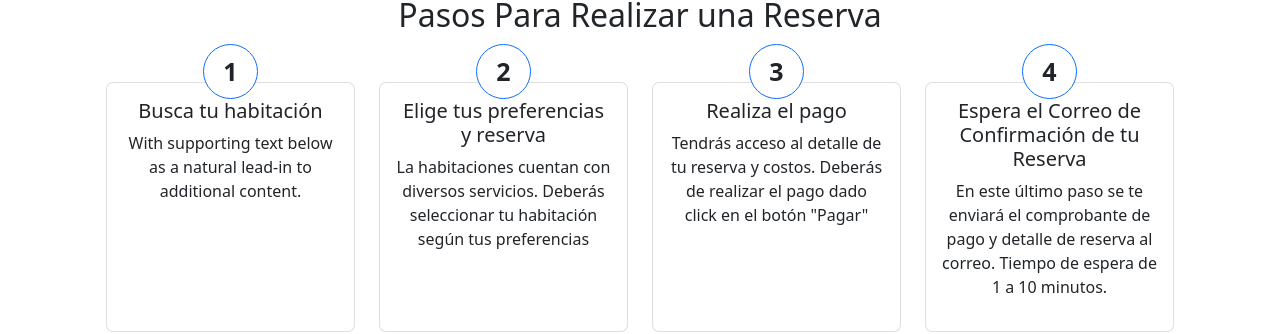
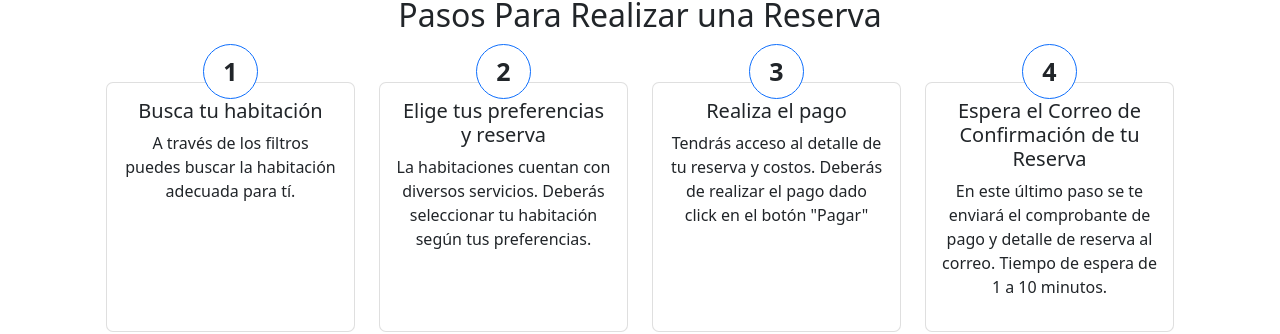
Before and after one commit to rodrigo-calle/booking-system-frontend, an Angular app: page / in a window 1280 px wide. Shown: the part 2935-3269 px from the top of the page. Built offline with nearby package versions, Linux system fonts and the light colour scheme.

Commit message:
adding information

```diff
--- a/src/app/pages/home/home.component.html
+++ b/src/app/pages/home/home.component.html
@@ -166,7 +166,7 @@
                <div class="card" style="border-radius: 7px; height: 250px;">
                     <div class="card-body text-center">
                         <h5 class="card-title">Busca tu habitación</h5>
-                        <p class="card-text">With supporting text below as a natural lead-in to additional content.</p>
+                        <p class="card-text">A través de los filtros puedes buscar la habitación adecuada para tí.</p>
                     </div>
                 </div>
             </div>
@@ -177,7 +177,8 @@
               <div class="card" style="border-radius: 7px; height: 250px;">
                 <div class="card-body text-center ">
                   <h5 class="card-title">Elige tus preferencias y reserva</h5>
-                  <p class="card-text">La habitaciones cuentan con diversos servicios. Deberás seleccionar tu habitación según tus preferencias </p>
+                  <p class="card-text">La habitaciones cuentan con diversos servicios.
+                    Deberás seleccionar tu habitación según tus preferencias.</p>
 
                 </div>
             </div>
@@ -201,7 +202,8 @@
               <div class="card" style="border-radius: 7px; height: 250px;">
                   <div class="card-body text-center">
                   <h5 class="card-title">Espera el Correo de Confirmación de tu Reserva</h5>
-                  <p class="card-text">En este último paso se te enviará el comprobante de pago y detalle de reserva al correo. Tiempo de espera de 1 a 10 minutos.</p>
+                  <p class="card-text">En este último paso se te enviará el comprobante de pago y
+                    detalle de reserva al correo. Tiempo de espera de 1 a 10 minutos.</p>
                   </div>
               </div>
             </div>
@@ -219,8 +221,8 @@
         </div>
         <div class="m-0" style="width: 45%;">
           <p style="text-align: justify;">Jr. Lima Mz I Lt 11 última cuadra, Oxapampa, Pasco - Perú
-            Hoteles Heidinger es el único hotel de tres estrellas en Oxapampa, nuevo y moderno, cuenta con acabados
-            de primera y áreas completamente de madera.
+            Hoteles Heidinger es el único hotel de tres estrellas en Oxapampa, nuevo y moderno,
+            cuenta con acabados de primera y áreas completamente de madera.
             Cuenta con 25 habitaciones dentro de las cuales
             hay habitaciones dobles, matrimoniales, triples, familiares y simples.</p>
             <p class="address-line">
```
